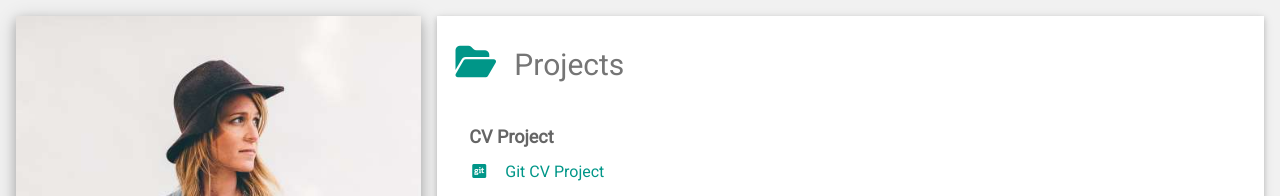
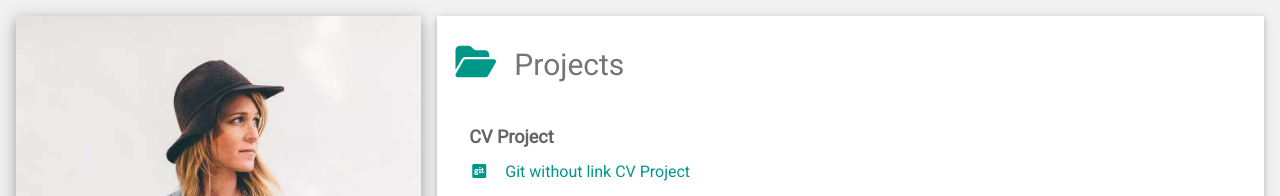
Before and after one commit to Alicia-Juste-organization/CVProject, a plain HTML site: page index.html in a window 1280 px wide. Shown: the top 196 px of the page. Drawn offline with nearby package versions, Linux system fonts and the light colour scheme.

Commit message:
https://aliciajuste-bootcampqa.atlassian.net/browse/CVP-8 Projects - Project without link

```diff
--- a/index.html
+++ b/index.html
@@ -93,7 +93,7 @@
                     </h2>
                     <div class="w3-container">
                         <h5 class="w3-opacity"><b>CV Project</b></h5>
-                        <h6 class="w3-text-teal"><i class="fab fa-git-square fa-fw w3-margin-right"></i>Git CV Project</h6>
+                        <h6 class="w3-text-teal"><i class="fab fa-git-square fa-fw w3-margin-right"></i>Git without link CV Project</h6>
                         <p>A web CV developed in HTML and thoroughly tested using agile methodologies.
                            Test cases were implemented in BDD Gherkin format, and the project was hosted in a Github repository
                            using Github for version control.
```
